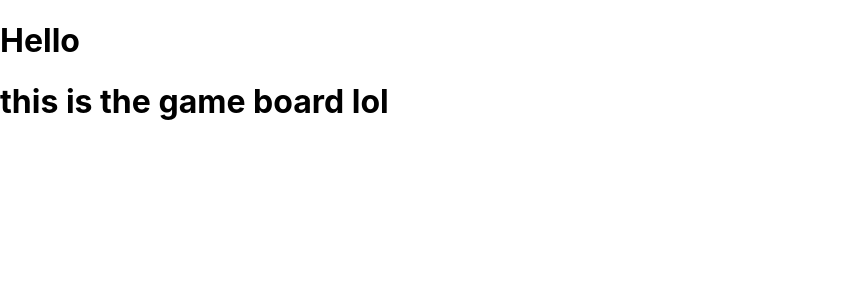
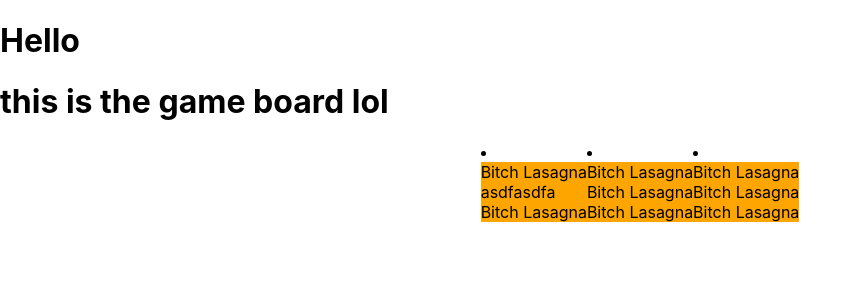
Before and after one commit to rimmyle/TicTacToe, a Next.js app in the folder tic-tac-toe/: page /game in a window 1280 px wide. Shown: the top 300 px of the page, without its empty margins (0-862 px from the left). Built offline with nearby package versions, Linux system fonts and the light colour scheme.

Commit message:
Board Build

```diff
--- a/tic-tac-toe/components/gameboard.tsx
+++ b/tic-tac-toe/components/gameboard.tsx
@@ -1,5 +1,31 @@
 function gameBoard() {
-    return (<h1> this is the game board lol</h1>)
+
+
+    return (
+        <>
+            <h1> this is the game board lol</h1>
+            <section className="gameBoard">
+                <li>
+                    <div className="boardBox">Bitch Lasagna</div>
+                    <div className="boardBox">asdfasdfa</div>
+                    <div className="boardBox">Bitch Lasagna</div>
+                </li>
+                <li>
+                    <div className="boardBox">Bitch Lasagna</div>
+                    <div className="boardBox">Bitch Lasagna</div>
+                    <div className="boardBox">Bitch Lasagna</div>
+                </li>
+                <li>
+                    <div className="boardBox">Bitch Lasagna</div>
+                    <div className="boardBox">Bitch Lasagna</div>
+                    <div className="boardBox">Bitch Lasagna</div>
+                </li>
+            </section>
+
+
+        </>
+
+    )
 }
 
 export default gameBoard()
--- a/tic-tac-toe/styles/globals.css
+++ b/tic-tac-toe/styles/globals.css
@@ -4,6 +4,15 @@ body {
   margin: 0;
   font-family: -apple-system, BlinkMacSystemFont, Segoe UI, Roboto, Oxygen,
     Ubuntu, Cantarell, Fira Sans, Droid Sans, Helvetica Neue, sans-serif;
+}
+
+.gameBoard {
+  display: flex;
+  justify-content: center;
+  align-items: center;
+}
+.boardBox {
+    background: orange;
 }
 
 a {
```
